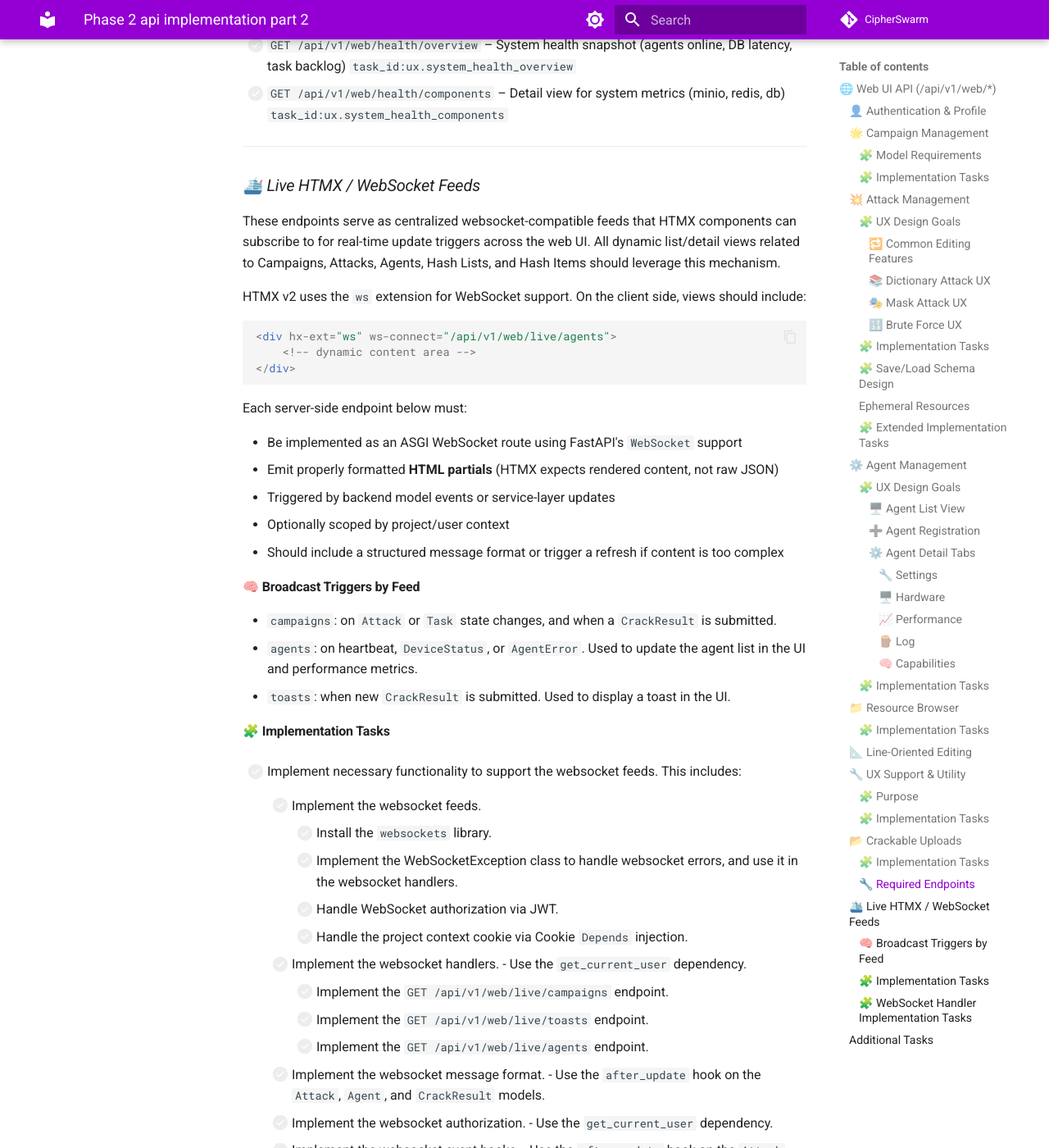
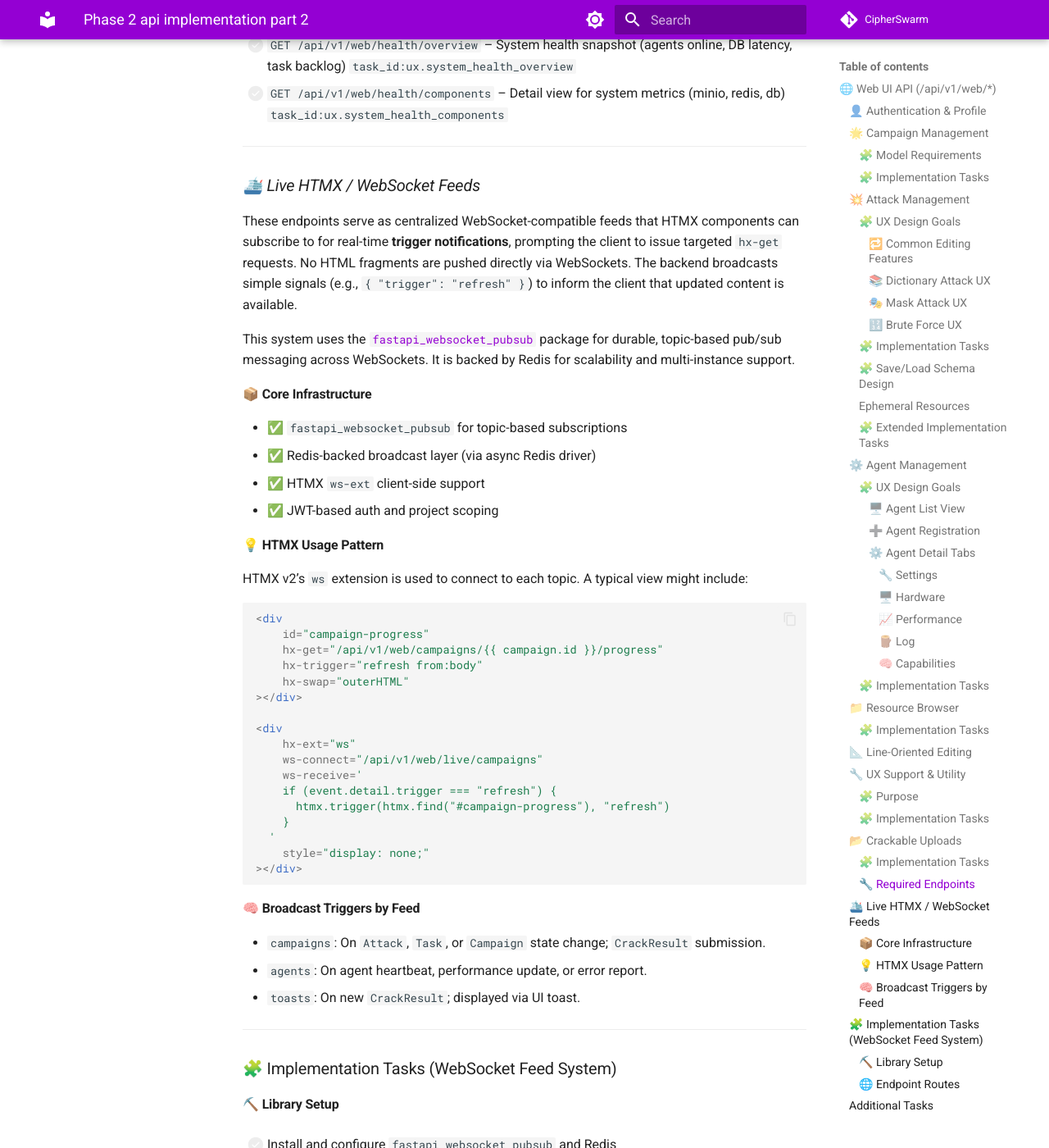
Before and after one commit to unclesp1d3r/CipherSwarm, an MkDocs documentation site: the page built from docs/v2_rewrite_implementation_plan/phase-2-api-implementation-parts/phase-2-api-implementation-part-2.md, in a window 1280 px wide and 1400 px high, scrolled down 26469 px. Shown: the whole window at 82% size. Built offline with MkDocs 1.6.1 and Material for MkDocs 9.7.7, drawn with Linux system fonts in a browser that asks for light colours; comment, search, counter and statistics services are not loaded; some of the changed text lies outside the part shown.

Commit message:
docs: update Phase 2 API implementation plan to reflect WebSocket feed system enhancements
- Marked the `GET /api/v1/web/agents/{id}` endpoint as complete in the implementation plan.
- Expanded the WebSocket feed system section to include detailed usage patterns, endpoint routes, and broadcast triggers.
- Added tasks for setting up the `fastapi_websocket_pubsub` package and Redis integration.
- All changes validated with successful test runs.

Signed-off-by: UncleSp1d3r <unclespider@protonmail.com>

````diff
--- a/docs/v2_rewrite_implementation_plan/phase-2-api-implementation-parts/phase-2-api-implementation-part-2.md
+++ b/docs/v2_rewrite_implementation_plan/phase-2-api-implementation-parts/phase-2-api-implementation-part-2.md
@@ -714,70 +714,76 @@ Users can then launch the campaign immediately or review/edit first.
 
 ### _🛳️ Live HTMX / WebSocket Feeds_
 
-These endpoints serve as centralized websocket-compatible feeds that HTMX components can subscribe to for real-time update triggers across the web UI. All dynamic list/detail views related to Campaigns, Attacks, Agents, Hash Lists, and Hash Items should leverage this mechanism.
+These endpoints serve as centralized WebSocket-compatible feeds that HTMX components can subscribe to for real-time **trigger notifications**, prompting the client to issue targeted `hx-get` requests. No HTML fragments are pushed directly via WebSockets. The backend broadcasts simple signals (e.g., `{ "trigger": "refresh" }`) to inform the client that updated content is available.
 
-HTMX v2 uses the `ws` extension for WebSocket support. On the client side, views should include:
+This system uses the [`fastapi_websocket_pubsub`](https://github.com/permitio/fastapi_websocket_pubsub) package for durable, topic-based pub/sub messaging across WebSockets. It is backed by Redis for scalability and multi-instance support.
+
+#### 📦 Core Infrastructure
+
+-   ✅ `fastapi_websocket_pubsub` for topic-based subscriptions
+-   ✅ Redis-backed broadcast layer (via async Redis driver)
+-   ✅ HTMX `ws-ext` client-side support
+-   ✅ JWT-based auth and project scoping
+
+#### 💡 HTMX Usage Pattern
+
+HTMX v2’s `ws` extension is used to connect to each topic. A typical view might include:
 
 ```html
-<div hx-ext="ws" ws-connect="/api/v1/web/live/agents">
-    <!-- dynamic content area -->
-</div>
+<div
+    id="campaign-progress"
+    hx-get="/api/v1/web/campaigns/{{ campaign.id }}/progress"
+    hx-trigger="refresh from:body"
+    hx-swap="outerHTML"
+></div>
+
+<div
+    hx-ext="ws"
+    ws-connect="/api/v1/web/live/campaigns"
+    ws-receive='
+    if (event.detail.trigger === "refresh") {
+      htmx.trigger(htmx.find("#campaign-progress"), "refresh")
+    }
+  '
+    style="display: none;"
+></div>
 ```
-
-Each server-side endpoint below must:
-
--   Be implemented as an ASGI WebSocket route using FastAPI's `WebSocket` support
--   Emit properly formatted **HTML partials** (HTMX expects rendered content, not raw JSON)
--   Triggered by backend model events or service-layer updates
--   Optionally scoped by project/user context
--   Should include a structured message format or trigger a refresh if content is too complex
 
 #### 🧠 Broadcast Triggers by Feed
 
--   `campaigns`: on `Attack` or `Task` state changes, and when a `CrackResult` is submitted.
--   `agents`: on heartbeat, `DeviceStatus`, or `AgentError`. Used to update the agent list in the UI and performance metrics.
--   `toasts`: when new `CrackResult` is submitted. Used to display a toast in the UI.
+-   `campaigns`: On `Attack`, `Task`, or `Campaign` state change; `CrackResult` submission.
+-   `agents`: On agent heartbeat, performance update, or error report.
+-   `toasts`: On new `CrackResult`; displayed via UI toast.
 
-#### 🧩 Implementation Tasks
+---
 
--   [ ] Implement necessary functionality to support the websocket feeds. This includes:
+### 🧩 Implementation Tasks (WebSocket Feed System)
 
-    -   [ ] Implement the websocket feeds.
+#### ⛏️ Library Setup
 
-        -   [ ] Install the `websockets` library.
-        -   [ ] Implement the WebSocketException class to handle websocket errors, and use it in the websocket handlers.
-        -   [ ] Handle WebSocket authorization via JWT.
-        -   [ ] Handle the project context cookie via Cookie `Depends` injection.
+-   [ ] Install and configure `fastapi_websocket_pubsub` and Redis
 
-    -   [ ] Implement the websocket handlers. - Use the `get_current_user` dependency.
-        -   [ ] Implement the `GET /api/v1/web/live/campaigns` endpoint.
-        -   [ ] Implement the `GET /api/v1/web/live/toasts` endpoint.
-        -   [ ] Implement the `GET /api/v1/web/live/agents` endpoint.
-    -   [ ] Implement the websocket message format. - Use the `after_update` hook on the `Attack`, `Agent`, and `CrackResult` models.
-    -   [ ] Implement the websocket authorization. - Use the `get_current_user` dependency.
-    -   [ ] Implement the websocket event hooks. - Use the `after_update` hook on the `Attack`, `Agent`, and `CrackResult` models.
-    -   [ ] Implement the websocket broadcast layer. - Use the `redis` library.
+    -   [ ] Add `fastapi_websocket_pubsub` to `pyproject.toml`
+    -   [ ] Set up Redis in `docker-compose` if not already running
 
--   [ ] Start with completing the stubbed out endpoints listed in [WebSocket Implementation](../side_quests/websocket_implementation.md)
+-   [ ] Create shared PubSub service (`app/websockets/pubsub.py`)
 
--   [ ] `GET /api/v1/web/live/campaigns` – Updated rows/fragments for campaign dashboard `task_id:live.campaign_feed`
--   [ ] `GET /api/v1/web/live/toasts` – Batched cracked-hash alerts `task_id:live.toast_feed`
--   [ ] `GET /api/v1/web/live/agents` – Current agent state update feed (may trigger HTML fragment refresh or a targeted `hx-get`) `task_id:live.agent_feed`
+    -   [ ] Instantiate `PubSubEndpoint`
+    -   [ ] Use Redis as backend via `aioredis` or `redis.asyncio`
 
-💡 Consider fragment-splitting: Toasts and campaigns should push HTML, but agents may push a minimal JSON payload that triggers an HTMX `hx-get` swap for the actual updated fragment.
+#### 🌐 Endpoint Routes
 
-#### 🧩 WebSocket Handler Implementation Tasks
+Each route defines a WebSocket feed for HTMX clients:
 
--   [ ] Implement WebSocket route: `GET /api/v1/web/live/campaigns`
-        Broadcast HTML fragments when an `Attack` or `Task` state changes
+-   [ ] `GET /api/v1/web/live/campaigns`
         `task_id:live.campaign_feed_handler`
+        → Subscribes to `campaigns` topic and receives `"refresh"` signals
 
--   [ ] Implement WebSocket route: `GET /api/v1/web/live/agents`
-        Broadcast agent performance/heartbeat updates; may send HTML or trigger HTMX swap
+-   [ ] `GET /api/v1/web/live/agents`
         `task_id:live.agent_feed_handler`
+        → Subscribes to `agents` topic
 
--   [ ] Implement WebSocket route: `GET /api/v1/web/live/toasts`
-        Broadcast cracked hash notifications to display as toasts
+-   [ ] `GET /api/v1/web/live/toasts`
         `task_id:live.toast_feed_handler`
 
 -   [ ] Establish pub/sub or internal queue broadcaster system (Redis, asyncio, etc.)
````
